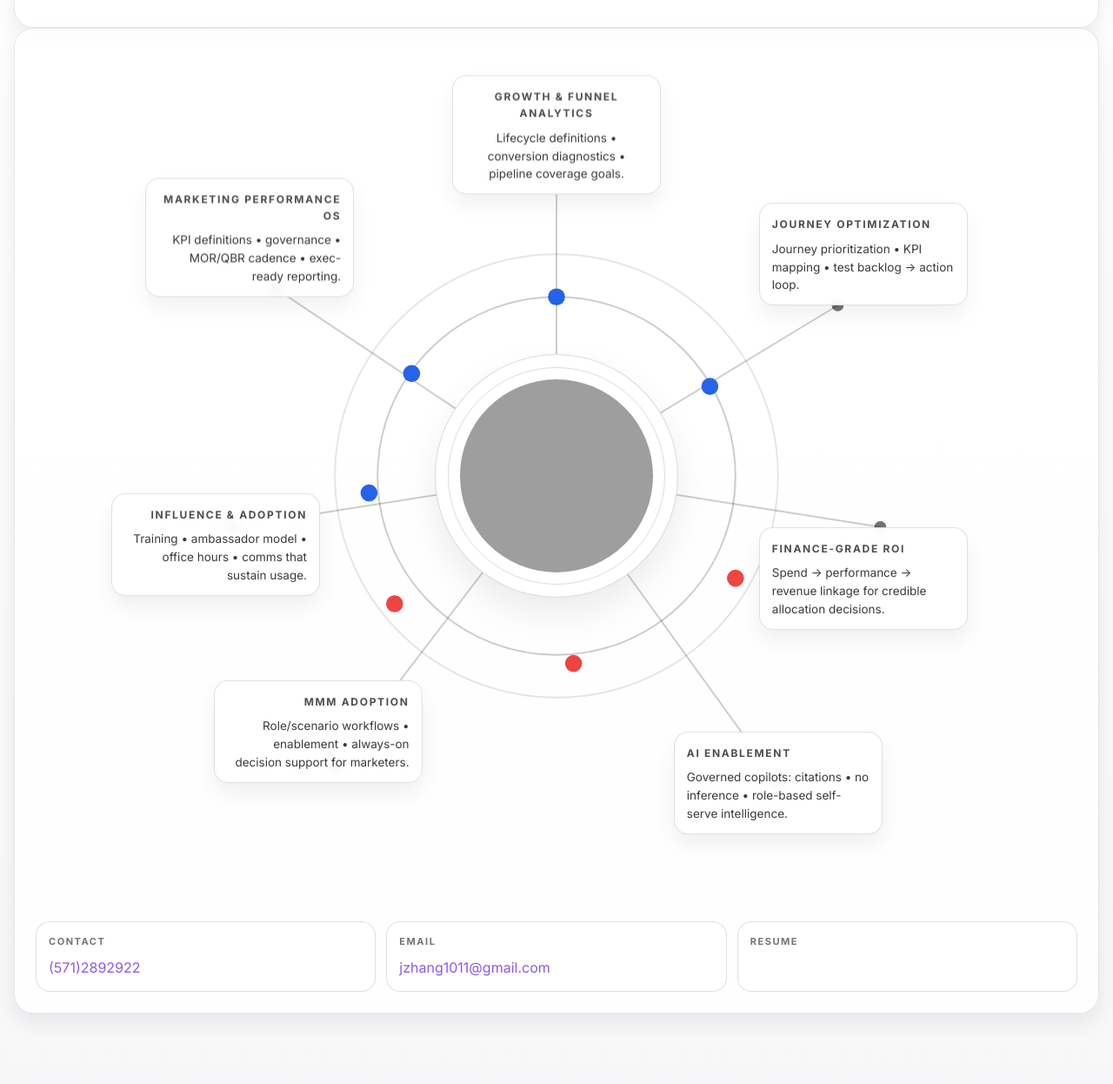
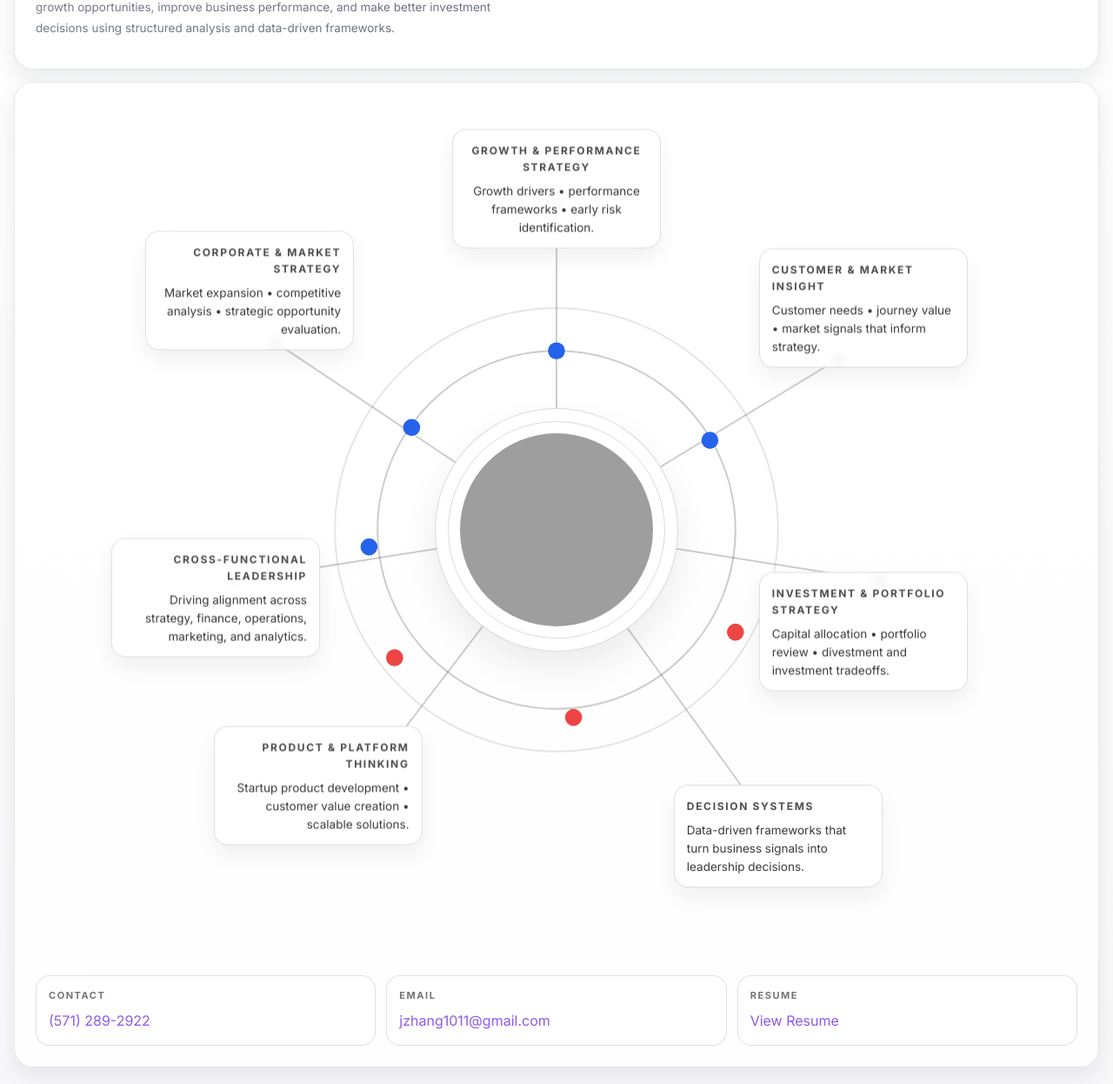
Before and after one commit to Jzhang1011/Jessie-portfolio, a plain HTML site: page about.html in a window 1280 px wide. Shown: the part 276-1522 px from the top of the page at 87% size. Drawn offline with Linux system fonts and the light colour scheme; grey boxes are pictures that could not be loaded.

Commit message:
Update about.html

```diff
--- a/about.html
+++ b/about.html
@@ -14,14 +14,14 @@
     <nav class="nav">
       <div class="brand">
         <div class="name">Jessie Zhang</div>
-        <div class="tag">Marketing Ops • Marketing Intelligence • Growth Analytics • AI Enablement</div>
+        <div class="tag">Strategy • Growth • Business Performance • Data-Driven Decision Making</div>
       </div>
       <div class="links">
         <a href="index.html">Home</a>
         <a href="impact.html">Impact</a>
         <a href="case-studies.html">Case Studies</a>
-        <a href="playbooks.html">Playbooks</a>
-        <a href="ai.html">AI</a>
+        <a href="playbooks.html">Frameworks</a>
+        <a href="ai.html">Decision Systems</a>
         <a class="active" href="about.html">About</a>
       </div>
     </nav>
@@ -32,11 +32,11 @@
       <div class="kicker">About</div>
       <h1>Jessie Zhang</h1>
       <p class="small">
-        Marketing Intelligence & Ops leader building executive-trust measurement systems — and scaling adoption with governed AI copilots.
+        Strategy and business leader with experience across consulting, business operations, entrepreneurship, corporate strategy, and growth analytics. I help organizations evaluate growth opportunities, improve business performance, and make better investment decisions using structured analysis and data-driven frameworks.
       </p>
     </section>
 
-    <section class="radial card" ="margin-top:14px">
+    <section class="radial card" style="margin-top:14px">
       <div class="radial-wrap">
         <!-- Crisp lines using SVG -->
         <svg class="radial-svg" viewBox="0 0 1000 1000" aria-hidden="true">
@@ -82,47 +82,45 @@
 
         <!-- Info blocks -->
         <div class="radial-item r1">
-  <div class="radial-title">Marketing Performance OS</div>
-  <div class="radial-desc">KPI definitions • governance • MOR/QBR cadence • exec-ready reporting.</div>
+          <div class="radial-title">Corporate & Market Strategy</div>
+          <div class="radial-desc">Market expansion • competitive analysis • strategic opportunity evaluation.</div>
         </div>
 
         <div class="radial-item r2">
-  <div class="radial-title">Growth & Funnel Analytics</div>
-  <div class="radial-desc">Lifecycle definitions • conversion diagnostics • pipeline coverage goals.</div>
+          <div class="radial-title">Growth & Performance Strategy</div>
+          <div class="radial-desc">Growth drivers • performance frameworks • early risk identification.</div>
         </div>
 
         <div class="radial-item r3">
-  <div class="radial-title">Journey Optimization</div>
-  <div class="radial-desc">Journey prioritization • KPI mapping • test backlog → action loop.</div>
+          <div class="radial-title">Customer & Market Insight</div>
+          <div class="radial-desc">Customer needs • journey value • market signals that inform strategy.</div>
         </div>
 
         <div class="radial-item r4">
-  <div class="radial-title">Finance-grade ROI</div>
-  <div class="radial-desc">Spend → performance → revenue linkage for credible allocation decisions.</div>
+          <div class="radial-title">Investment & Portfolio Strategy</div>
+          <div class="radial-desc">Capital allocation • portfolio review • divestment and investment tradeoffs.</div>
         </div>
 
         <div class="radial-item r5">
-  <div class="radial-title">AI Enablement</div>
-  <div class="radial-desc">Governed copilots: citations • no inference • role-based self-serve intelligence.</div>
+          <div class="radial-title">Decision Systems</div>
+          <div class="radial-desc">Data-driven frameworks that turn business signals into leadership decisions.</div>
         </div>
 
         <div class="radial-item r6">
-  <div class="radial-title">MMM Adoption</div>
-  <div class="radial-desc">Role/scenario workflows • enablement • always-on decision support for marketers.</div>
+          <div class="radial-title">Product & Platform Thinking</div>
+          <div class="radial-desc">Startup product development • customer value creation • scalable solutions.</div>
         </div>
 
         <div class="radial-item r7">
-  <div class="radial-title">Influence & Adoption</div>
-  <div class="radial-desc">Training • ambassador model • office hours • comms that sustain usage.</div>
+          <div class="radial-title">Cross-Functional Leadership</div>
+          <div class="radial-desc">Driving alignment across strategy, finance, operations, marketing, and analytics.</div>
         </div>
-
-
       </div>
 
       <div class="contact-strip">
         <div class="contact-card">
           <div class="contact-label">Contact</div>
-          <a href="https://www.linkedin.com/" target="_blank" rel="noopener">(571)2892922</a>
+          <a href="tel:+15712892922">(571) 289-2922</a>
         </div>
         <div class="contact-card">
           <div class="contact-label">Email</div>
@@ -130,7 +128,7 @@
         </div>
         <div class="contact-card">
           <div class="contact-label">Resume</div>
-          <a href="assets/resume.pdf" target="_blank" rel="noopener"></a>
+          <a href="assets/resume.pdf" target="_blank" rel="noopener">View Resume</a>
         </div>
       </div>
     </section>
```
Lines whose indentation alone changed are shown as unchanged.
